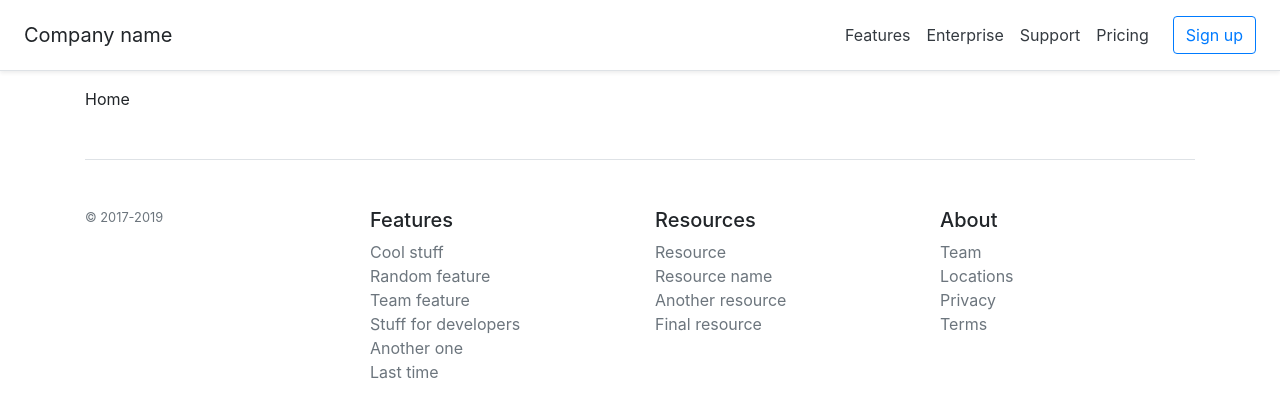
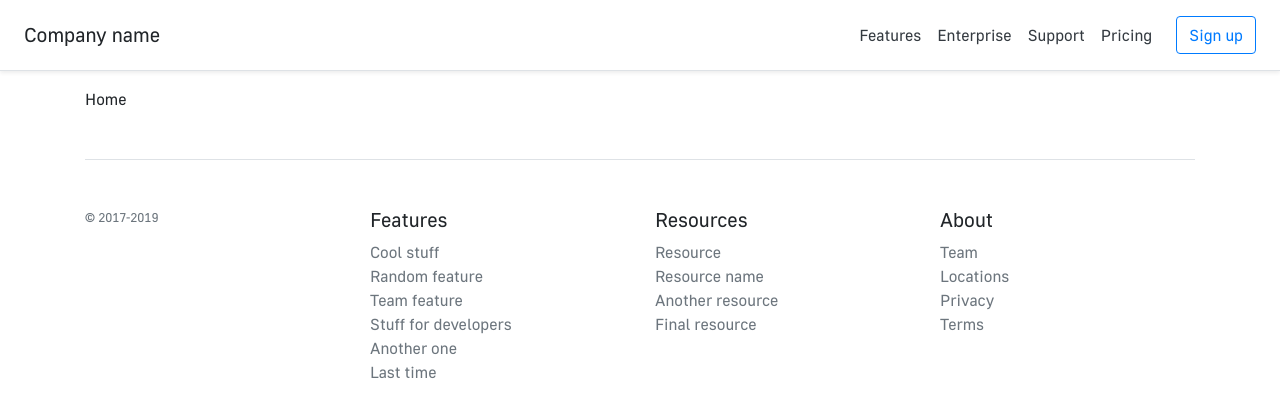
Before and after one commit to evgen3-die/komanda-ur-webapp, a Vue app: page / in a window 1280 px wide. Shown: the top 416 px of the page. Built offline with nearby package versions, Linux system fonts and the light colour scheme.

Commit message:
добавлен подключен шрифт

```diff
--- /dev/null
+++ b/src/styles/fonts.scss
@@ -0,0 +1,13 @@
+@font-face {
+  font-family: 'GOST UI 2';
+  src: url('~@/assets/fonts/GOSTUI2.woff') format('woff');
+  font-weight: normal;
+  font-style: normal;
+}
+
+@font-face {
+  font-family: 'GOST UI 2';
+  src: url('~@/assets/fonts/GOSTUI2-Bold.woff') format('woff');
+  font-weight: bold;
+  font-style: normal;
+}
--- a/src/styles/main.scss
+++ b/src/styles/main.scss
@@ -1,2 +1,6 @@
+@import 'fonts';
+
+$font-family-sans-serif: 'GOST UI 2', sans-serif;
+
 @import '~bootstrap/scss/bootstrap';
 @import '~bootstrap-vue/src/index.scss';
```
Also changed, not shown: src/assets/logo.png (deleted).
